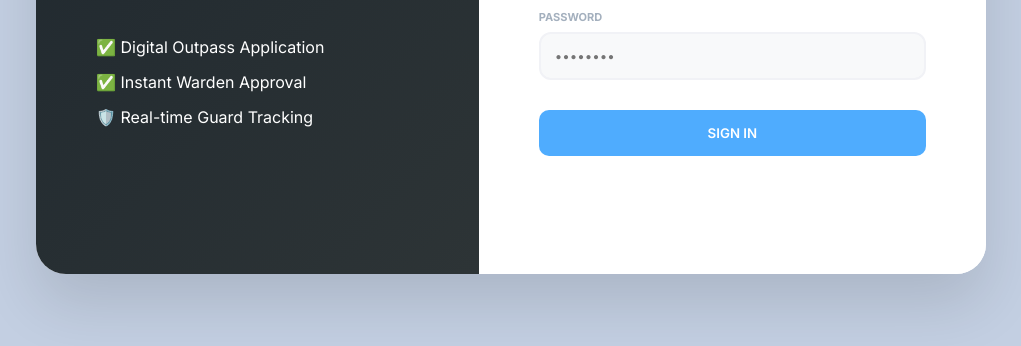
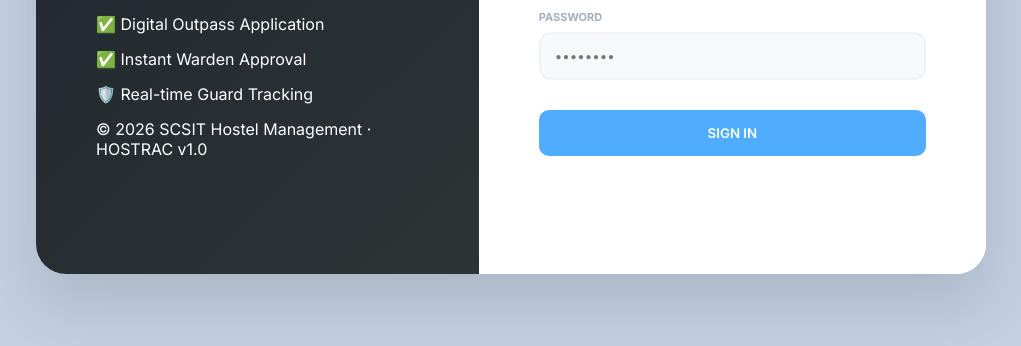
Before and after one commit to AR2908/Hostrac, a plain HTML site: page frontend/pages/login.html in a window 1280 px wide. Shown: the part 426-772 px from the top of the page, without its empty margins (129-1150 px from the left). Drawn offline with Linux system fonts and the light colour scheme.

Commit message:
Update login.html

```diff
--- a/frontend/pages/login.html
+++ b/frontend/pages/login.html
@@ -15,6 +15,7 @@
             <li style="margin-bottom: 15px;">✅ Digital Outpass Application</li>
             <li style="margin-bottom: 15px;">✅ Instant Warden Approval</li>
             <li style="margin-bottom: 15px;">🛡️ Real-time Guard Tracking</li>
+            <li style="margin-bottom: 5px;">© 2026 SCSIT Hostel Management · HOSTRAC v1.0</li>
         </ul>
     </div>
     <div class="form-panel">
```
